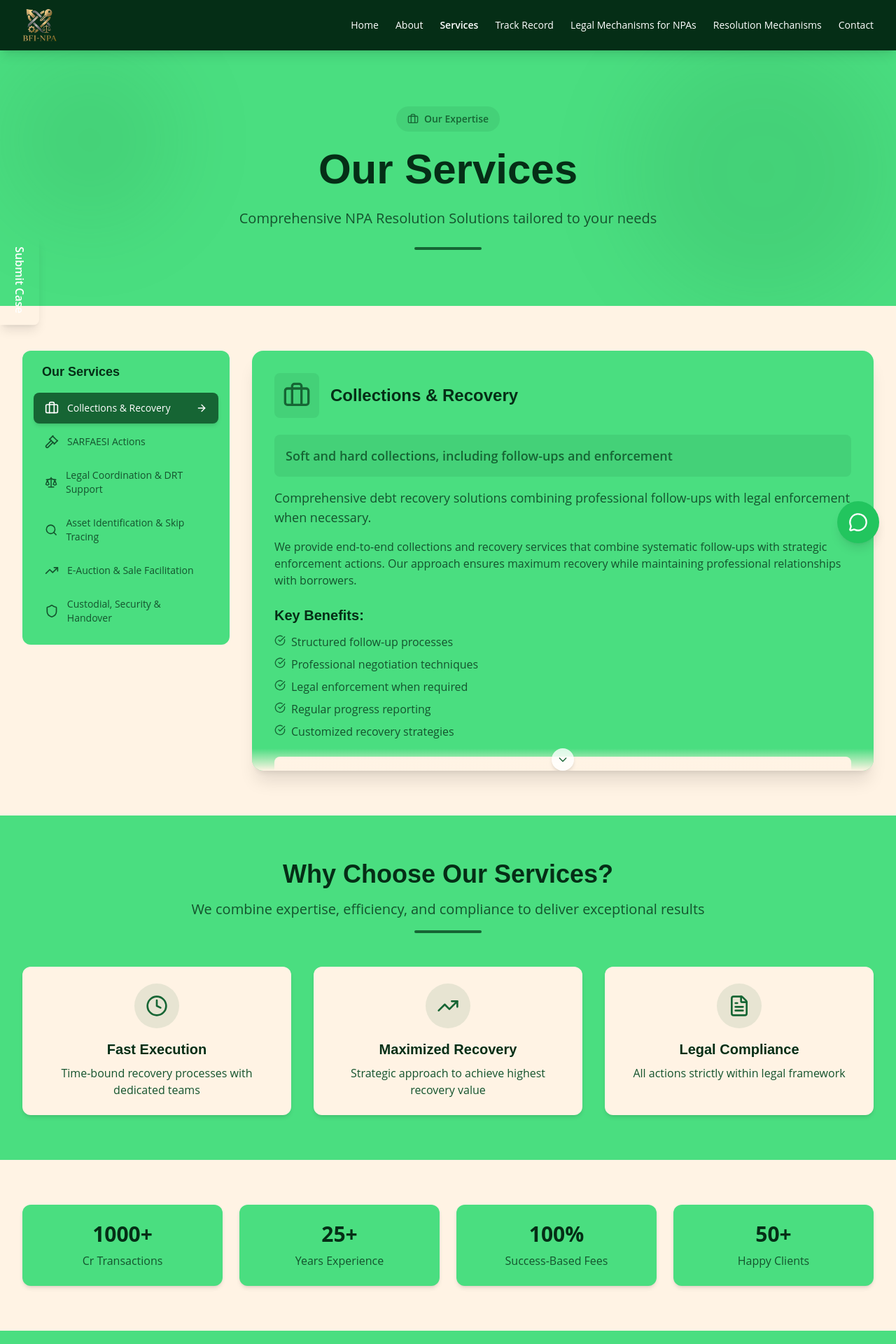
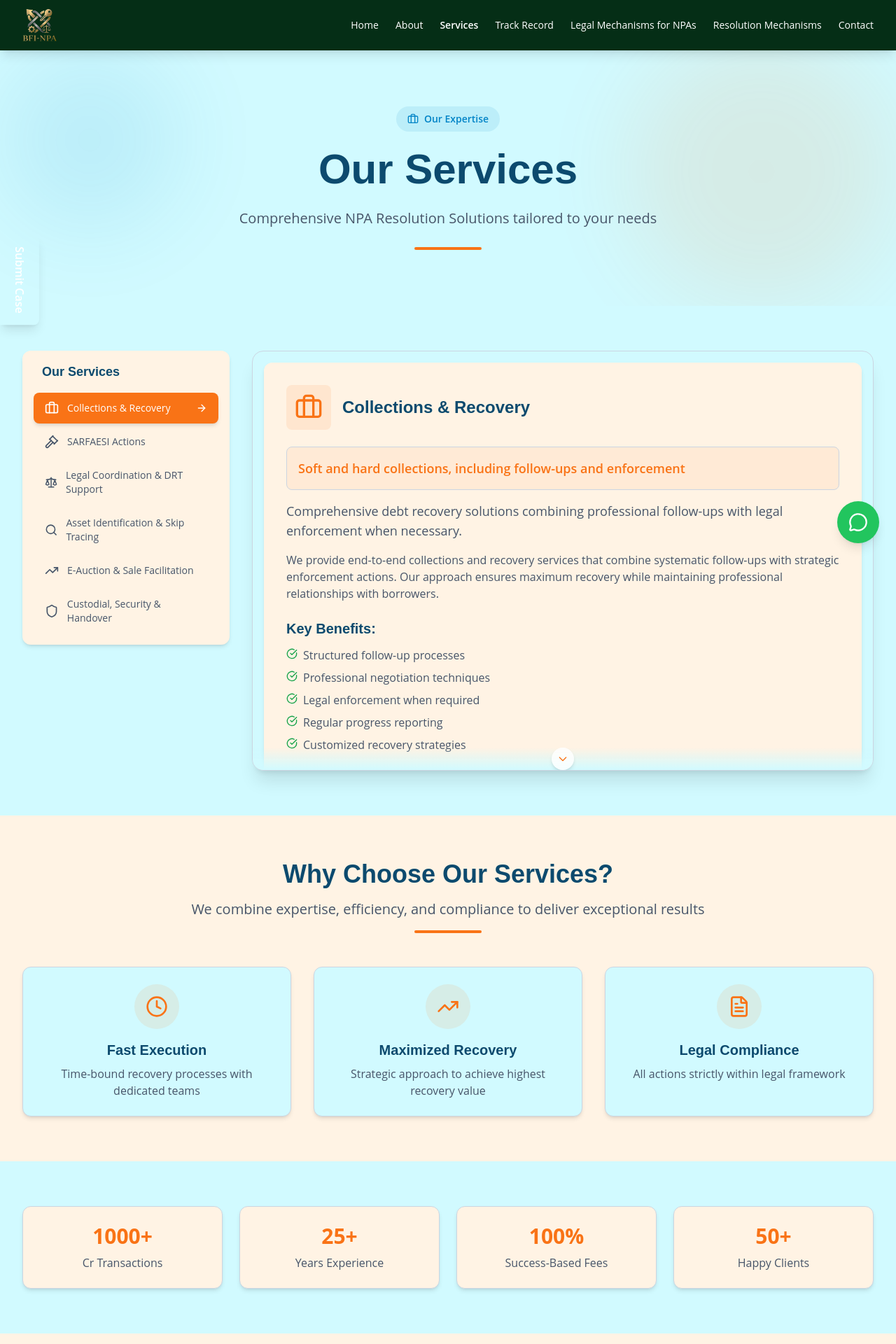
Before and after one commit to ScriptedLines404/bfi-npa-website, a React (Vite) app: page /services in a window 1280 px wide. Shown: the top 1920 px of the page at 70% size. Built offline with nearby package versions, Linux system fonts and the light colour scheme.

Commit message:
color update

```diff
--- a/src/pages/Services.jsx
+++ b/src/pages/Services.jsx
@@ -1,4 +1,4 @@
-/* src/pages/Services.jsx - Vibrant Green with Updated Surface Color */
+/* src/pages/Services.jsx - Soft Cyan Color Scheme */
 import React, { useState, useEffect, useRef, useCallback } from "react";
 import { Link, useLocation } from "react-router-dom";
 import {
@@ -262,39 +262,39 @@ const Services = () => {
 
   return (
     <div className="animate-fade-in">
-      {/* Hero Section */}
+      {/* Hero Section - Soft Cyan Background */}
       <AnimatedSection direction="up" threshold={0.3}>
-        <div className="relative bg-[#4ADE80] text-[#052E16] py-20 overflow-hidden">
+        <div className="relative bg-[#D1FAFF] text-[#0F172A] py-20 overflow-hidden">
           <div className="absolute inset-0 opacity-10">
-            <div className="absolute top-0 left-0 w-64 h-64 bg-[#166534] rounded-full blur-3xl"></div>
-            <div className="absolute bottom-0 right-0 w-96 h-96 bg-[#166534] rounded-full blur-3xl"></div>
+            <div className="absolute top-0 left-0 w-64 h-64 bg-[#0284C7] rounded-full blur-3xl"></div>
+            <div className="absolute bottom-0 right-0 w-96 h-96 bg-[#F97316] rounded-full blur-3xl"></div>
           </div>
           <div className="container-custom relative z-10">
             <div className="max-w-4xl mx-auto text-center">
-              <div className="inline-flex items-center gap-2 bg-[#166534]/10 px-4 py-2 rounded-full mb-6">
-                <Briefcase className="w-4 h-4 text-[#166534]" />
-                <span className="text-sm font-semibold text-[#166534]">Our Expertise</span>
+              <div className="inline-flex items-center gap-2 bg-[#0284C7]/10 px-4 py-2 rounded-full mb-6">
+                <Briefcase className="w-4 h-4 text-[#0284C7]" />
+                <span className="text-sm font-semibold text-[#0284C7]">Our Expertise</span>
               </div>
-              <h1 className="text-5xl md:text-6xl font-bold mb-6 text-[#052E16]">
+              <h1 className="text-5xl md:text-6xl font-bold mb-6 text-[#0C4A6E]">
                 Our Services
               </h1>
-              <p className="text-xl max-w-3xl mx-auto text-[#14532D] leading-relaxed">
+              <p className="text-xl max-w-3xl mx-auto text-[#475569] leading-relaxed">
                 Comprehensive NPA Resolution Solutions tailored to your needs
               </p>
-              <div className="w-24 h-1 bg-[#166534] rounded-full mx-auto mt-6"></div>
+              <div className="w-24 h-1 bg-[#F97316] rounded-full mx-auto mt-6"></div>
             </div>
           </div>
         </div>
       </AnimatedSection>
 
       {/* Main Content with Sidebar and Viewport */}
-      <section className="py-16 bg-[#fff3e4]">
+      <section className="py-16 bg-[#D1FAFF]">
         <div className="container-custom">
           <div className="flex flex-col lg:flex-row gap-8">
             {/* Left Sidebar - Fixed */}
             <div className="lg:w-1/3 xl:w-1/4">
-              <AnimatedCard delay={100} direction="right" className="bg-[#4ADE80] rounded-xl p-4 sticky top-24">
-                <h3 className="font-bold text-lg mb-4 px-3 text-[#052E16]">Our Services</h3>
+              <AnimatedCard delay={100} direction="right" className="bg-[#FFF3E4] rounded-xl p-4 sticky top-24 shadow-md">
+                <h3 className="font-bold text-lg mb-4 px-3 text-[#0C4A6E]">Our Services</h3>
                 <div className="space-y-1">
                   {services.map((service, idx) => (
                     <button
@@ -302,8 +302,8 @@ const Services = () => {
                       onClick={() => handleServiceClick(idx)}
                       className={`w-full text-left px-4 py-3 rounded-lg transition-all flex items-center gap-3 ${
                         activeService === idx
-                          ? "bg-[#166534] text-white shadow-md"
-                          : "hover:bg-[#166534]/10 text-[#14532D]"
+                          ? "bg-[#F97316] text-white shadow-md"
+                          : "hover:bg-[#F97316]/10 text-[#475569]"
                       }`}
                     >
                       <service.icon size={20} />
@@ -322,7 +322,7 @@ const Services = () => {
               <AnimatedCard delay={200} direction="left">
                 <div
                   ref={viewportRef}
-                  className="relative overflow-hidden rounded-2xl shadow-xl bg-[#4ADE80]"
+                  className="relative overflow-hidden rounded-2xl shadow-xl bg-[#D1FAFF] border border-[#CBD5E1]"
                   style={{ height: `${viewportHeight}px` }}
                 >
                   <div
@@ -340,54 +340,54 @@ const Services = () => {
                         style={{ height: `${viewportHeight}px` }}
                         ref={el => contentScrollRefs.current[idx] = el}
                       >
-                        <div className="p-6 md:p-8">
+                        <div className="p-6 md:p-8 bg-[#FFF3E4] m-4 rounded-xl shadow-md">
                           <div className="flex items-center gap-4 mb-6">
-                            <div className="p-3 bg-[#166534]/10 rounded-lg flex-shrink-0">
+                            <div className="p-3 bg-[#F97316]/10 rounded-lg flex-shrink-0">
                               {React.createElement(service.icon, {
-                                className: "w-8 h-8 md:w-10 md:h-10 text-[#166534]"
+                                className: "w-8 h-8 md:w-10 md:h-10 text-[#F97316]"
                               })}
                             </div>
-                            <h2 className="text-xl md:text-2xl font-bold text-[#052E16]">
+                            <h2 className="text-xl md:text-2xl font-bold text-[#0C4A6E]">
                               {service.title}
                             </h2>
                           </div>
 
-                          <div className="bg-[#166534]/10 rounded-lg p-4 mb-4">
-                            <p className="text-[#166534] font-semibold text-base md:text-lg">
+                          <div className="bg-[#FFEAD6] rounded-lg p-4 mb-4 border border-[#CBD5E1]">
+                            <p className="text-[#F97316] font-semibold text-base md:text-lg">
                               {service.shortDesc}
                             </p>
                           </div>
 
-                          <p className="text-[#14532D] text-base md:text-lg mb-4 leading-relaxed">
+                          <p className="text-[#475569] text-base md:text-lg mb-4 leading-relaxed">
                             {service.description}
                           </p>
-                          <p className="text-[#14532D] mb-6 leading-relaxed text-sm md:text-base">
+                          <p className="text-[#475569] mb-6 leading-relaxed text-sm md:text-base">
                             {service.longDescription}
                           </p>
 
                           <div className="mb-6">
-                            <h3 className="font-bold text-lg md:text-xl mb-3 text-[#052E16]">Key Benefits:</h3>
+                            <h3 className="font-bold text-lg md:text-xl mb-3 text-[#0C4A6E]">Key Benefits:</h3>
                             <ul className="space-y-2">
                               {service.benefits.map((benefit, bidx) => (
                                 <li key={bidx} className="flex items-start gap-2">
-                                  <CheckCircle className="text-[#166534] mt-0.5 flex-shrink-0" size={16} />
-                                  <span className="text-[#14532D] text-sm md:text-base">{benefit}</span>
+                                  <CheckCircle className="text-[#16A34A] mt-0.5 flex-shrink-0" size={16} />
+                                  <span className="text-[#475569] text-sm md:text-base">{benefit}</span>
                                 </li>
                               ))}
                             </ul>
                           </div>
 
-                          <div className="bg-[#fff3e4] rounded-lg p-4">
-                            <h3 className="font-bold text-lg md:text-xl mb-3 text-[#052E16]">Our Process:</h3>
+                          <div className="bg-[#D1FAFF] rounded-lg p-4 border border-[#CBD5E1]">
+                            <h3 className="font-bold text-lg md:text-xl mb-3 text-[#0C4A6E]">Our Process:</h3>
                             <div className="flex flex-wrap gap-3">
                               {service.process.map((step, sidx) => (
                                 <div key={sidx} className="flex items-center flex-wrap">
-                                  <div className="bg-[#166534] text-white rounded-full w-6 h-6 md:w-8 md:h-8 flex items-center justify-center font-bold mr-2 text-xs md:text-sm flex-shrink-0">
+                                  <div className="bg-[#F97316] text-white rounded-full w-6 h-6 md:w-8 md:h-8 flex items-center justify-center font-bold mr-2 text-xs md:text-sm flex-shrink-0">
                                     {sidx + 1}
                                   </div>
-                                  <span className="text-[#14532D] text-xs md:text-sm">{step}</span>
+                                  <span className="text-[#475569] text-xs md:text-sm">{step}</span>
                                   {sidx < service.process.length - 1 && (
-                                    <ArrowRight className="text-[#166534] mx-1 md:mx-2 flex-shrink-0" size={14} />
+                                    <ArrowRight className="text-[#F97316] mx-1 md:mx-2 flex-shrink-0" size={14} />
                                   )}
                                 </div>
                               ))}
@@ -400,10 +400,10 @@ const Services = () => {
 
                   {/* Scroll Indicator - Top */}
                   {activeService > 0 && (
-                    <div className="absolute top-0 left-0 right-0 h-8 bg-gradient-to-b from-[#fff3e4] to-transparent pointer-events-none z-10">
+                    <div className="absolute top-0 left-0 right-0 h-8 bg-gradient-to-b from-[#D1FAFF] to-transparent pointer-events-none z-10">
                       <div className="flex justify-center items-center h-full">
                         <div className="w-6 h-6 md:w-8 md:h-8 bg-white/80 rounded-full flex items-center justify-center shadow-md">
-                          <svg className="w-3 h-3 md:w-4 md:h-4 text-[#166534]" fill="none" stroke="currentColor" viewBox="0 0 24 24">
+                          <svg className="w-3 h-3 md:w-4 md:h-4 text-[#F97316]" fill="none" stroke="currentColor" viewBox="0 0 24 24">
                             <path strokeLinecap="round" strokeLinejoin="round" strokeWidth={2} d="M5 15l7-7 7 7" />
                           </svg>
                         </div>
@@ -413,10 +413,10 @@ const Services = () => {
 
                   {/* Scroll Indicator - Bottom */}
                   {activeService < services.length - 1 && (
-                    <div className="absolute bottom-0 left-0 right-0 h-8 bg-gradient-to-t from-[#fff3e4] to-transparent pointer-events-none z-10">
+                    <div className="absolute bottom-0 left-0 right-0 h-8 bg-gradient-to-t from-[#D1FAFF] to-transparent pointer-events-none z-10">
                       <div className="flex justify-center items-center h-full">
                         <div className="w-6 h-6 md:w-8 md:h-8 bg-white/80 rounded-full flex items-center justify-center shadow-md">
-                          <svg className="w-3 h-3 md:w-4 md:h-4 text-[#166534]" fill="none" stroke="currentColor" viewBox="0 0 24 24">
+                          <svg className="w-3 h-3 md:w-4 md:h-4 text-[#F97316]" fill="none" stroke="currentColor" viewBox="0 0 24 24">
                             <path strokeLinecap="round" strokeLinejoin="round" strokeWidth={2} d="M19 9l-7 7-7-7" />
                           </svg>
                         </div>
@@ -431,42 +431,42 @@ const Services = () => {
       </section>
 
       {/* Additional Service Highlights */}
-      <section className="py-16 bg-[#4ADE80]">
+      <section className="py-16 bg-[#FFF3E4]">
         <div className="container-custom">
           <AnimatedSection direction="up" threshold={0.3}>
             <div className="text-center mb-12">
-              <h2 className="text-3xl md:text-4xl font-bold text-[#052E16] mb-4">
+              <h2 className="text-3xl md:text-4xl font-bold text-[#0C4A6E] mb-4">
                 Why Choose Our Services?
               </h2>
-              <p className="text-xl text-[#14532D] max-w-3xl mx-auto">
+              <p className="text-xl text-[#475569] max-w-3xl mx-auto">
                 We combine expertise, efficiency, and compliance to deliver exceptional results
               </p>
-              <div className="w-24 h-1 bg-[#166534] rounded-full mx-auto mt-4"></div>
+              <div className="w-24 h-1 bg-[#F97316] rounded-full mx-auto mt-4"></div>
             </div>
 
             <div className="grid md:grid-cols-3 gap-8">
-              <AnimatedCard delay={100} direction="up" className="text-center p-6 bg-[#fff3e4] rounded-xl shadow-md hover:shadow-xl transition-all">
-                <div className="w-16 h-16 bg-[#166534]/10 rounded-full flex items-center justify-center mx-auto mb-4">
-                  <Clock className="w-8 h-8 text-[#166534]" />
+              <AnimatedCard delay={100} direction="up" className="text-center p-6 bg-[#D1FAFF] rounded-xl shadow-md hover:shadow-xl transition-all border border-[#CBD5E1]">
+                <div className="w-16 h-16 bg-[#F97316]/10 rounded-full flex items-center justify-center mx-auto mb-4">
+                  <Clock className="w-8 h-8 text-[#F97316]" />
                 </div>
-                <h3 className="text-xl font-bold text-[#052E16] mb-2">Fast Execution</h3>
-                <p className="text-[#14532D]">Time-bound recovery processes with dedicated teams</p>
+                <h3 className="text-xl font-bold text-[#0C4A6E] mb-2">Fast Execution</h3>
+                <p className="text-[#475569]">Time-bound recovery processes with dedicated teams</p>
               </AnimatedCard>
 
-              <AnimatedCard delay={200} direction="up" className="text-center p-6 bg-[#fff3e4] rounded-xl shadow-md hover:shadow-xl transition-all">
-                <div className="w-16 h-16 bg-[#166534]/10 rounded-full flex items-center justify-center mx-auto mb-4">
-                  <TrendingUp className="w-8 h-8 text-[#166534]" />
+              <AnimatedCard delay={200} direction="up" className="text-center p-6 bg-[#D1FAFF] rounded-xl shadow-md hover:shadow-xl transition-all border border-[#CBD5E1]">
+                <div className="w-16 h-16 bg-[#F97316]/10 rounded-full flex items-center justify-center mx-auto mb-4">
+                  <TrendingUp className="w-8 h-8 text-[#F97316]" />
                 </div>
-                <h3 className="text-xl font-bold text-[#052E16] mb-2">Maximized Recovery</h3>
-                <p className="text-[#14532D]">Strategic approach to achieve highest recovery value</p>
+                <h3 className="text-xl font-bold text-[#0C4A6E] mb-2">Maximized Recovery</h3>
+                <p className="text-[#475569]">Strategic approach to achieve highest recovery value</p>
               </AnimatedCard>
 
-              <AnimatedCard delay={300} direction="up" className="text-center p-6 bg-[#fff3e4] rounded-xl shadow-md hover:shadow-xl transition-all">
-                <div className="w-16 h-16 bg-[#166534]/10 rounded-full flex items-center justify-center mx-auto mb-4">
-                  <FileText className="w-8 h-8 text-[#166534]" />
+              <AnimatedCard delay={300} direction="up" className="text-center p-6 bg-[#D1FAFF] rounded-xl shadow-md hover:shadow-xl transition-all border border-[#CBD5E1]">
+                <div className="w-16 h-16 bg-[#F97316]/10 rounded-full flex items-center justify-center mx-auto mb-4">
+                  <FileText className="w-8 h-8 text-[#F97316]" />
                 </div>
-                <h3 className="text-xl font-bold text-[#052E16] mb-2">Legal Compliance</h3>
-                <p className="text-[#14532D]">All actions strictly within legal framework</p>
+                <h3 className="text-xl font-bold text-[#0C4A6E] mb-2">Legal Compliance</h3>
+                <p className="text-[#475569]">All actions strictly within legal framework</p>
               </AnimatedCard>
             </div>
           </AnimatedSection>
@@ -474,45 +474,45 @@ const Services = () => {
       </section>
 
       {/* Stats Section */}
-      <section className="py-16 bg-[#fff3e4]">
+      <section className="py-16 bg-[#D1FAFF]">
         <div className="container-custom">
           <div className="grid md:grid-cols-4 gap-6">
-            <AnimatedCard delay={100} direction="up" className="text-center p-6 bg-[#4ADE80] rounded-xl shadow-md hover:shadow-xl transition-all">
-              <div className="text-3xl font-bold text-[#052E16] mb-2">1000+</div>
-              <p className="text-[#14532D]">Cr Transactions</p>
+            <AnimatedCard delay={100} direction="up" className="text-center p-6 bg-[#FFF3E4] rounded-xl shadow-md hover:shadow-xl transition-all border border-[#CBD5E1]">
+              <div className="text-3xl font-bold text-[#F97316] mb-2">1000+</div>
+              <p className="text-[#475569]">Cr Transactions</p>
             </AnimatedCard>
 
-            <AnimatedCard delay={200} direction="up" className="text-center p-6 bg-[#4ADE80] rounded-xl shadow-md hover:shadow-xl transition-all">
-              <div className="text-3xl font-bold text-[#052E16] mb-2">25+</div>
-              <p className="text-[#14532D]">Years Experience</p>
+            <AnimatedCard delay={200} direction="up" className="text-center p-6 bg-[#FFF3E4] rounded-xl shadow-md hover:shadow-xl transition-all border border-[#CBD5E1]">
+              <div className="text-3xl font-bold text-[#F97316] mb-2">25+</div>
+              <p className="text-[#475569]">Years Experience</p>
             </AnimatedCard>
 
-            <AnimatedCard delay={300} direction="up" className="text-center p-6 bg-[#4ADE80] rounded-xl shadow-md hover:shadow-xl transition-all">
-              <div className="text-3xl font-bold text-[#052E16] mb-2">100%</div>
-              <p className="text-[#14532D]">Success-Based Fees</p>
+            <AnimatedCard delay={300} direction="up" className="text-center p-6 bg-[#FFF3E4] rounded-xl shadow-md hover:shadow-xl transition-all border border-[#CBD5E1]">
+              <div className="text-3xl font-bold text-[#F97316] mb-2">100%</div>
+              <p className="text-[#475569]">Success-Based Fees</p>
             </AnimatedCard>
 
-            <AnimatedCard delay={400} direction="up" className="text-center p-6 bg-[#4ADE80] rounded-xl shadow-md hover:shadow-xl transition-all">
-              <div className="text-3xl font-bold text-[#052E16] mb-2">50+</div>
-              <p className="text-[#14532D]">Happy Clients</p>
+            <AnimatedCard delay={400} direction="up" className="text-center p-6 bg-[#FFF3E4] rounded-xl shadow-md hover:shadow-xl transition-all border border-[#CBD5E1]">
+              <div className="text-3xl font-bold text-[#F97316] mb-2">50+</div>
+              <p className="text-[#475569]">Happy Clients</p>
             </AnimatedCard>
           </div>
         </div>
       </section>
 
       {/* CTA Section */}
-      <section className="py-20 bg-[#4ADE80]">
+      <section className="py-20 bg-[#FFF3E4]">
         <div className="container-custom text-center">
           <AnimatedSection direction="up" threshold={0.3}>
-            <h2 className="text-3xl md:text-4xl font-bold text-[#052E16] mb-6">Need Expert Recovery Services?</h2>
-            <p className="text-xl mb-8 max-w-2xl mx-auto text-[#14532D]">
+            <h2 className="text-3xl md:text-4xl font-bold text-[#0C4A6E] mb-6">Need Expert Recovery Services?</h2>
+            <p className="text-xl mb-8 max-w-2xl mx-auto text-[#475569]">
               Let our experienced team handle your recovery needs with professionalism and efficiency
             </p>
             <div className="flex flex-wrap gap-4 justify-center">
-              <Link to="/contact" className="bg-[#166534] text-white font-semibold py-3 px-8 rounded-lg shadow-md hover:bg-[#14532D] transition-all duration-300">
+              <Link to="/contact" className="bg-[#F97316] text-white font-semibold py-3 px-8 rounded-lg shadow-md hover:bg-[#EA580C] transition-all duration-300">
                 Get Free Consultation
               </Link>
-              <Link to="/track-record" className="border-2 border-[#166534] text-[#166534] font-semibold py-3 px-8 rounded-lg hover:bg-[#166534] hover:text-white transition-all duration-300">
+              <Link to="/track-record" className="border-2 border-[#0284C7] text-[#0284C7] font-semibold py-3 px-8 rounded-lg hover:bg-[#0284C7] hover:text-white transition-all duration-300">
                 View Our Track Record
               </Link>
             </div>
```
Also changed, not shown: src/pages/About.jsx (+38 -21 lines).
